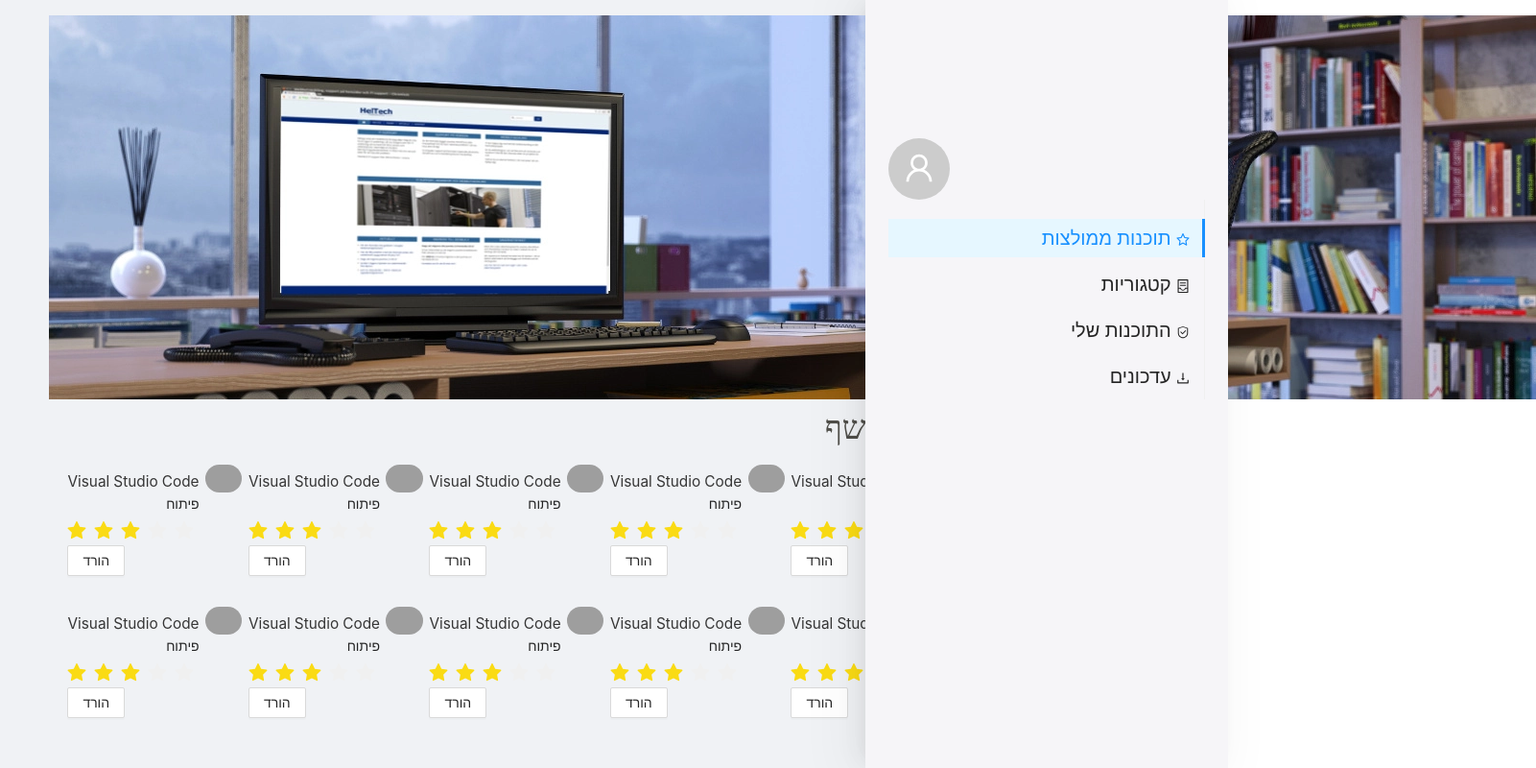
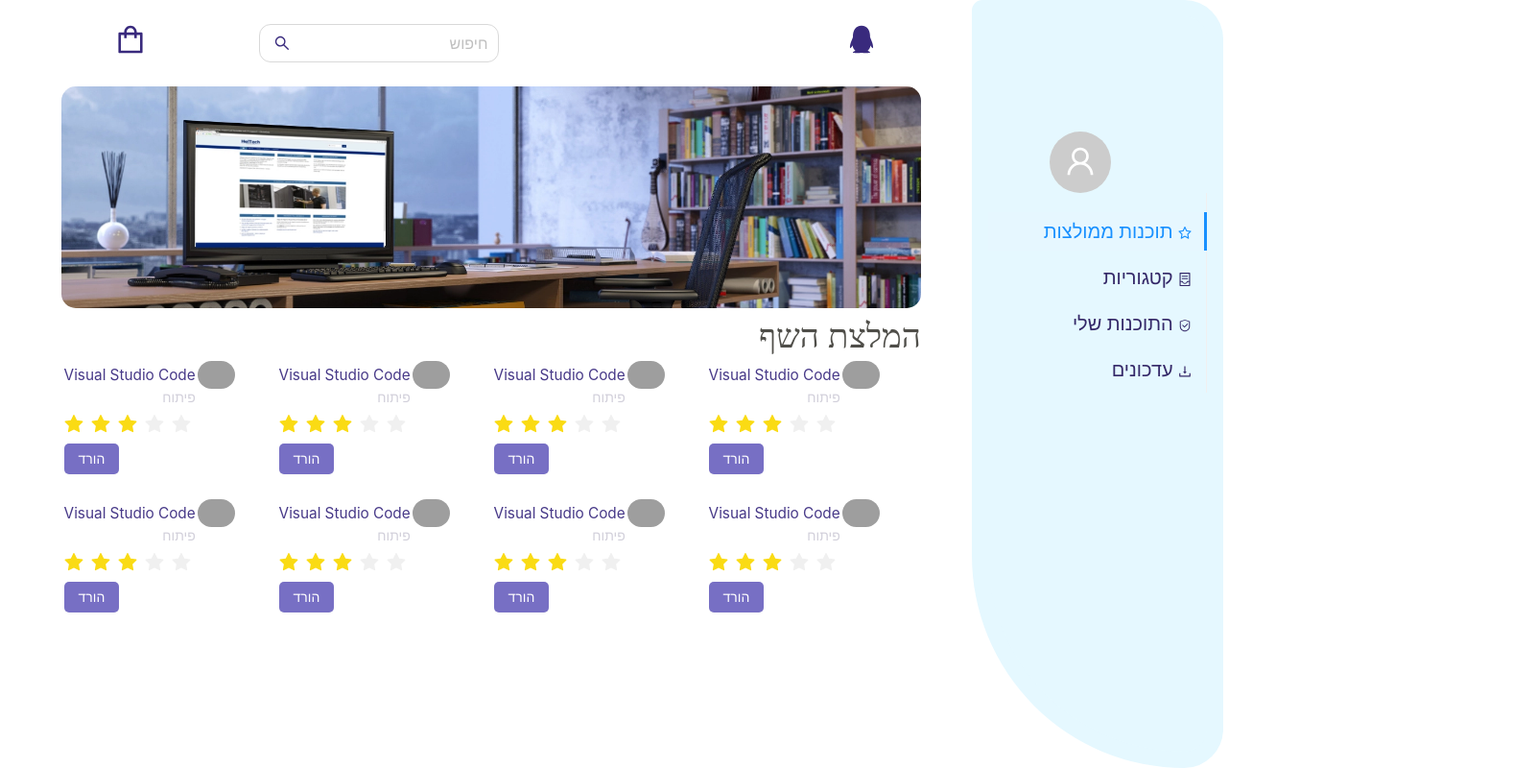
Before and after one commit to sagico/App-Store-Client, a React app: page / in a window 1280 px wide. Shown: the whole page at 96% size, 1601 px wide, since content can reach past the window. Built offline with nearby package versions, Linux system fonts and the light colour scheme; grey boxes are pictures that could not be loaded.

Commit message:
Design updates

```diff
--- a/src/Components/ApplicationCard.js
+++ b/src/Components/ApplicationCard.js
@@ -6,12 +6,12 @@ const ApplicationCard = (props) => {
   return (
     <Fragment>
       <Space>
-       <Row style={{width:'15vmax'}}>
-           <Col style={{margin:'0.5vw'}}>
-                <Row><Col style={{color:'#363636',fontSize:'1.2vmax'}}>Visual Studio Code</Col></Row>
-                <Row style={{direction:'rtl'}}><Col>פיתוח</Col></Row>
+       <Row className='ApplicationBox'>
+           <Col style={{margin:'0.2vw', display:'content', maxWidth:'15vw'}}>
+                <Row><Col style={{color:'#473988',fontSize:'1.2vmax'}}>Visual Studio Code</Col></Row>
+                <Row style={{direction:'rtl'}}><Col style={{color:'#D1CFDA'}}>פיתוח</Col></Row>
                 <Row><Col><Rate disabled defaultValue={3}/></Col></Row>
-                <Row><Col><Button>הורד</Button></Col></Row>
+                <Row><Col><Button style={{backgroundColor: '#776FC4', border:'none', borderRadius:'5px',color:'white',marginTop:'6px'}}>הורד</Button></Col></Row>
            </Col>
            <Col><img src={vsImage} style={{width:'3vmax',borderRadius:'15px'}} /></Col>
        </Row>
--- a/src/Components/ApplicationDualArea.js
+++ b/src/Components/ApplicationDualArea.js
@@ -5,24 +5,22 @@ import ApplicationCard from './ApplicationCard';
 const ApplicationDualArea = (props) => {
 
   return (
-      <div>
+      <div style={{width:'75vw',paddingLeft:'5vw'}}>
         <Row style={{direction:'rtl',fontFamily:'Segoe UI'}}>
             <Col flex style={{fontSize:'2.5em', color:' #4F4E49'}}>{props.title}</Col>
         </Row>
         <Row>
-            <Row>
-                  <Col span={4}  style={{margin:'1vmax'}}  onClick={props.openDrawer}><ApplicationCard/></Col>
-                  <Col span={4}  style={{margin:'1vmax'}}  onClick={props.openDrawer} ><ApplicationCard/></Col>
-                  <Col span={4}  style={{margin:'1vmax'}} onClick={props.openDrawer} ><ApplicationCard/></Col>
-                  <Col span={4}  style={{margin:'1vmax'}} onClick={props.openDrawer} ><ApplicationCard/></Col>
-                  <Col span={4}  style={{margin:'1vmax'}} onClick={props.openDrawer} ><ApplicationCard/></Col>
+          <Row gutter={{ xs: 8, sm: 16, md: 24, lg: 32 }} style={{width:'100%'}}>
+                  <Col span={6}  onClick={props.openDrawer}><ApplicationCard/></Col>
+                  <Col span={6}  onClick={props.openDrawer} ><ApplicationCard/></Col>
+                  <Col span={6}  onClick={props.openDrawer} ><ApplicationCard/></Col>
+                  <Col span={6}  onClick={props.openDrawer} ><ApplicationCard/></Col>
             </Row>
-            <Row>
-                  <Col span={4} style={{margin:'1vmax'}}><ApplicationCard/></Col>
-                  <Col span={4}  style={{margin:'1vmax'}}><ApplicationCard/></Col>
-                  <Col span={4}  style={{margin:'1vmax'}}><ApplicationCard/></Col>
-                  <Col span={4}  style={{margin:'1vmax'}}><ApplicationCard/></Col>
-                  <Col span={4}  style={{margin:'1vmax'}}><ApplicationCard/></Col>
+            <Row gutter={{ xs: 8, sm: 16, md: 24, lg: 32 }} style={{width:'100%'}}>
+                  <Col span={6} onClick={props.openDrawer}><ApplicationCard/></Col>
+                  <Col span={6} onClick={props.openDrawer} ><ApplicationCard/></Col>
+                  <Col span={6} onClick={props.openDrawer} ><ApplicationCard/></Col>
+                  <Col span={6} onClick={props.openDrawer} ><ApplicationCard/></Col>
             </Row>
 
         </Row>
--- /dev/null
+++ b/src/Components/header.js
@@ -0,0 +1,21 @@
+import React, { Fragment } from 'react';
+import { Row, Col, Input   } from 'antd';
+import { ShoppingOutlined, SearchOutlined, QqOutlined} from '@ant-design/icons';
+
+const { Search } = Input;
+
+const HeaderBar = (props) => {
+  return (
+    <Fragment>
+     <Row style={{color:'#392A7D',fontSize:'20px', padding:'25px'}}>
+         <Col span={6} style={{textAlign:'center'}} ><ShoppingOutlined className='IconsSizing' width={'32px'} height={'32px'} /></Col>
+         <Col span={8} style={{textAlign:'center'}} >
+         <Input size="large" style={{borderRadius:'12px', color:'#392A7D', width:'250px'}} className='searchBox' placeholder="חיפוש" suffix={<SearchOutlined />} />
+         </Col>
+         <Col span={10} style={{textAlign:'right'}}><QqOutlined  className='IconsSizing' /></Col>
+     </Row>
+    </Fragment>
+  );
+}
+
+export default HeaderBar;
--- a/src/Components/sidebar.js
+++ b/src/Components/sidebar.js
@@ -5,23 +5,15 @@ import { UserOutlined, StarOutlined, SafetyOutlined, ContainerOutlined, Download
 const SideBar = (props) => {
   return (
     <Fragment>
-         <Drawer
-          placement="right"
-          closable={false}
-          visible={true}
-          drawerStyle={{backgroundColor:'#F6F5F8'}}
-          bodyStyle={{marginTop:'15vh'}}
-          mask={false}
-          >
+      <div class='side'>
 
-        <Avatar size={64} icon={<UserOutlined />} />
+        <Avatar size={64} icon={<UserOutlined />} style={{marginLeft:'5vw'}} />
 
         <Menu
-        style={{ width: 300}}
         defaultSelectedKeys={['1']}
         defaultOpenKeys={['sub1']}
         mode="inline"
-        style={{backgroundColor:'#F6F5F8'}}
+        style={{color:'#342868', backgroundColor:'#E5F8FF'}}
         >
         <Menu.ItemGroup key="g1">
             <Menu.Item key="1" className='Sidebar-List-Item' >תוכנות ממולצות   <StarOutlined /></Menu.Item>
@@ -30,7 +22,7 @@ const SideBar = (props) => {
             <Menu.Item key="4" className='Sidebar-List-Item'>עדכונים <DownloadOutlined /></Menu.Item>
           </Menu.ItemGroup>
           </Menu>
-        </Drawer>
+          </div>
     </Fragment>
   );
 }
--- a/src/Containers/App.css
+++ b/src/Containers/App.css
@@ -1,45 +1,61 @@
-.App {
 
-  height: 100%;
-}
 
 .Sidebar-List-Item {
   text-align: right;
   font-size: 20px !important;
 }
 
-.App-logo {
-  height: 40vmin;
-  pointer-events: none;
+.side {
+  background-color: #E5F8FF;
+  border-radius: 1vw 47px 47px 20vw;
+  -moz-border-radius: 1vw 47px 47px 20vw;
+  -webkit-border-radius: 1vw 47px 47px 20vw;
+  border: 17px solid #E5F8FF;
+  height: 100vh;
+  width: 20.5vw;
+  right: 5px;
+  position: absolute;
+  padding-top: 15vh;
+
+
 }
 
-
-@media (prefers-reduced-motion: no-preference) {
-  .App-logo {
-    animation: App-logo-spin infinite 20s linear;
-  }
+.banner {
+  width:70vw;
+  margin-left: 5vw;
+  border-radius: 15px;
 }
 
-.App-header {
-  background-color: #282c34;
-  min-height: 100vh;
-  display: flex;
-  flex-direction: column;
-  align-items: center;
-  justify-content: center;
-  font-size: calc(10px + 2vmin);
-  color: white;
+.side li {
+  font-weight: 500;
+
 }
 
-.App-link {
-  color: #61dafb;
+.searchBox {
+  direction: rtl;
+  border-radius: 15px;
+  color: #392A7D;
 }
 
-@keyframes App-logo-spin {
-  from {
-    transform: rotate(0deg);
-  }
-  to {
-    transform: rotate(360deg);
-  }
+.IconsSizing  svg{
+  height: 32px;
+  width: 32px;
+  cursor: pointer;
 }
+
+.ApplicationBox {
+  width:15vw;
+  height: 15vh;
+  border-radius: 15px;
+  margin-bottom: 3vh;
+}
+
+.ModalCircle {
+    background-color: #776fc4;
+    height: 20vw;
+    width: 20vw;
+    border-radius: 50vw;
+    right: 5vw;
+    position: absolute;
+    top: 4vw;
+}
--- a/src/Containers/App.js
+++ b/src/Containers/App.js
@@ -6,40 +6,46 @@ import SideBar from '../Components/sidebar';
 import doodle from '../Static/Images/doodles.webp'
 import ApplicationDualArea from '../Components/ApplicationDualArea';
 
+import HeaderBar from '../Components/header';
 
-
-import { Layout, Drawer } from 'antd';
+import { Layout, Modal } from 'antd';
 
 
 import 'antd/dist/antd.css';
 
-const { Content, Sider } = Layout;
+const { Content, Sider, Header } = Layout;
   const App = () => {
   const [isOpen, setIsOpen] = useState (false);
   return (
     <div style={{height:'100%'}} >
+
+
       <Layout  style={{height:'100%'}} >
-        <Content className="App" style={{ padding: '2vh 4vw', height:'100%'}}>
+
+        <Content className="App" style={{ paddingRight: '11vw', height:'100%', backgroundColor:'white',overflowY:'hidden'}}>
+        <HeaderBar/>
           <div>
-              <img src={banner} />
+            <img src={banner} className='banner'/>
               <ApplicationDualArea title='המלצת השף' openDrawer={() => setIsOpen(true)}/>
           </div>
         </Content>
-        <Sider>
+        <Sider style={{backgroundColor:'white'}}>
           <SideBar/>
         </Sider>
       </Layout>
-      <Drawer
-          title="אפליקציה"
-          placement={'bottom'}
+
+      <Modal
+          mask={false}
           closable={true}
-          onClose={()=>setIsOpen(false)}
+          onCancel={()=>setIsOpen(false)}
           visible={isOpen}
-          height={'95vh'}
+          width={'70vw'}
+          bodyStyle={{height:'70vh'}}
+          footer={null}
         >
+         <div className='ModalCircle'></div>
 
-          <p>Some contents...</p>
-        </Drawer>
+        </Modal>
     </div>
   );
 }
```
Also changed, not shown: src/Static/Images/bag.svg (added), src/Static/Images/shoppingBag.svg (added).
